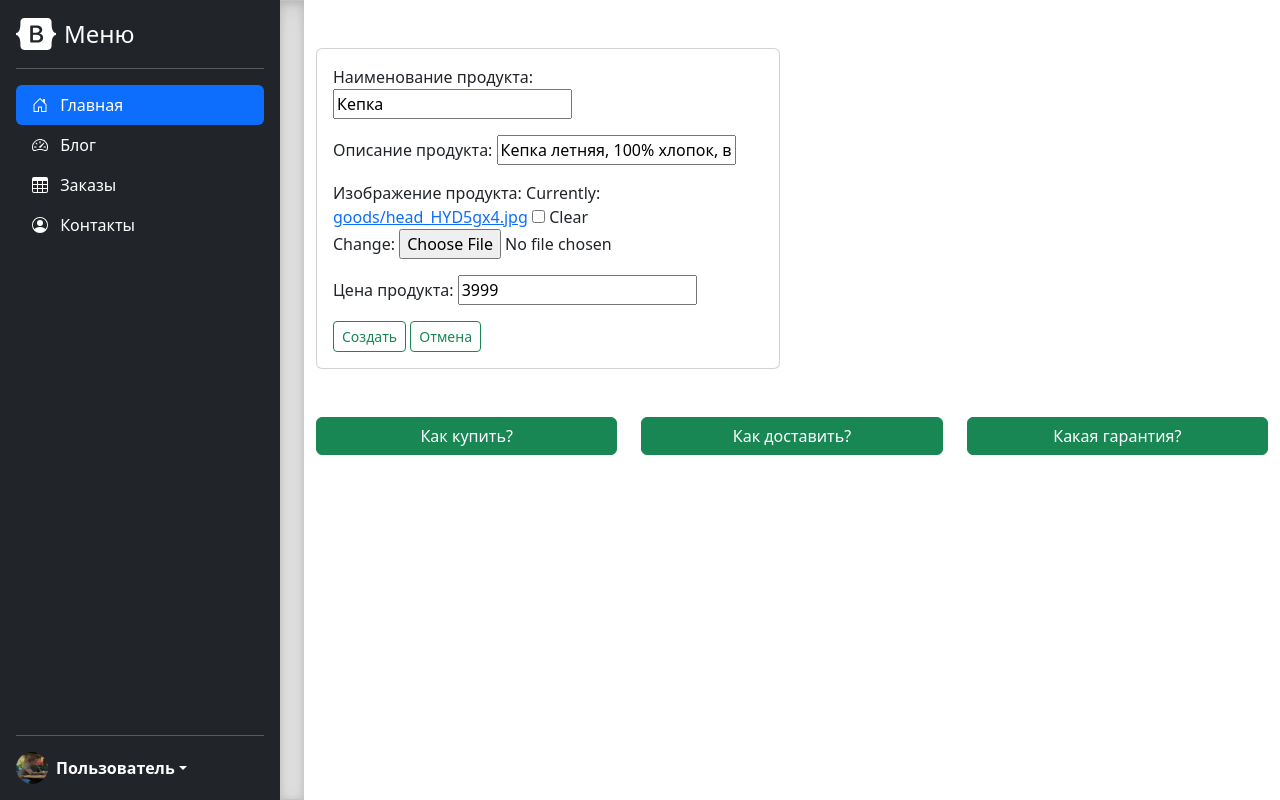
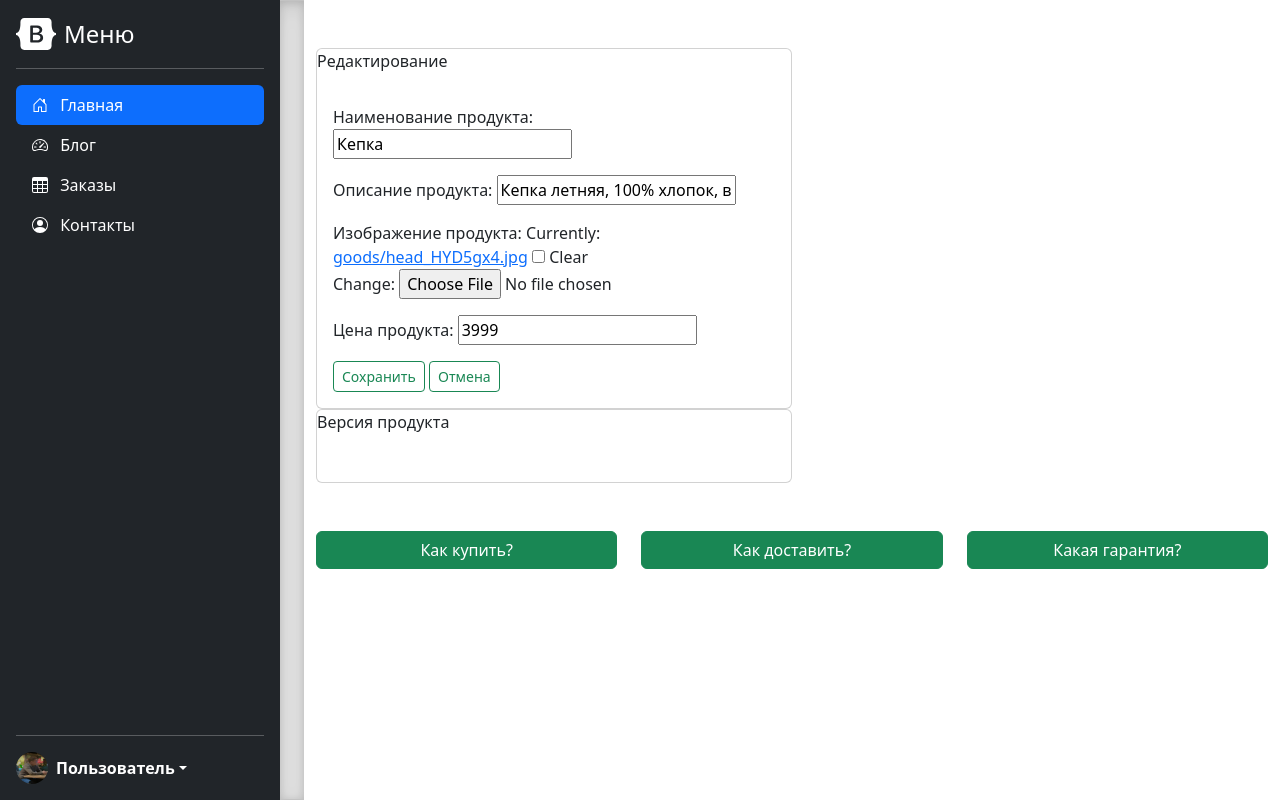
Before and after one commit to DarkhanDaurenov/django_home, a Django app: page /update/4/ in a window 1280 px wide. Run offline with Django 5.2, Linux system fonts and the light colour scheme; data comes from the database, SQL or seed files in the repository; some libraries are stand-ins or nearby versions.

Commit message:
add catalog/templates/catalog/product_form.html

```diff
--- a/catalog/templates/catalog/product_form.html
+++ b/catalog/templates/catalog/product_form.html
@@ -2,20 +2,36 @@
 
 {% block content %}
   <div class="col-12 mt-5">
-    <div class="row">
+    <form method="post" enctype="multipart/form-data">
       <div class="col-6">
         <div class="card">
+            {% if object %}
+            <p class="card-text">Редактирование</p>
+            {% else %}
+            <p class="card-text">Создание</p>
+            {% endif %}
           <div class="card-body">
-            <form method="post">
               {% csrf_token %}
               {{ form.as_p }}
-              <button type="submit" class="btn btn-sm btn-outline-success">Создать</button>
+              <button type="submit" class="btn btn-sm btn-outline-success">
+                  {% if object %}Сохранить{% else %}Создать{% endif %}
+              </button>
               <a href="{% url 'catalog:product_list' %}" class="btn btn-sm btn-outline-success">Отмена</a>
-            </form>
           </div>
         </div>
       </div>
-    </div>
+        <div class="col-6">
+            <div class="card">
+                <p class="card-text">Версия продукта</p>
+                <div class="card-body">
+                    {{ formset.management_form }}
+                    {% for form in formset.forms %}
+                        {{ form.as_p }}
+                    {% endfor %}
+                </div>
+            </div>
+        </div>
+    </form>
   </div>
 <div class="row mt-5">
             <div class="col">
```
